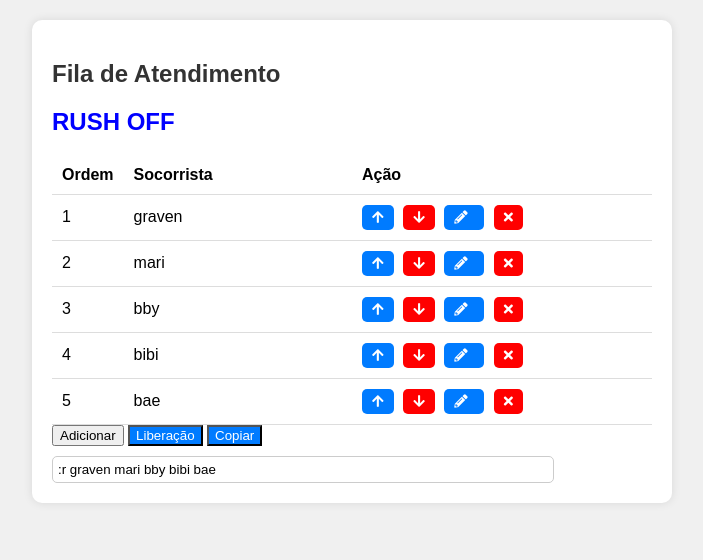
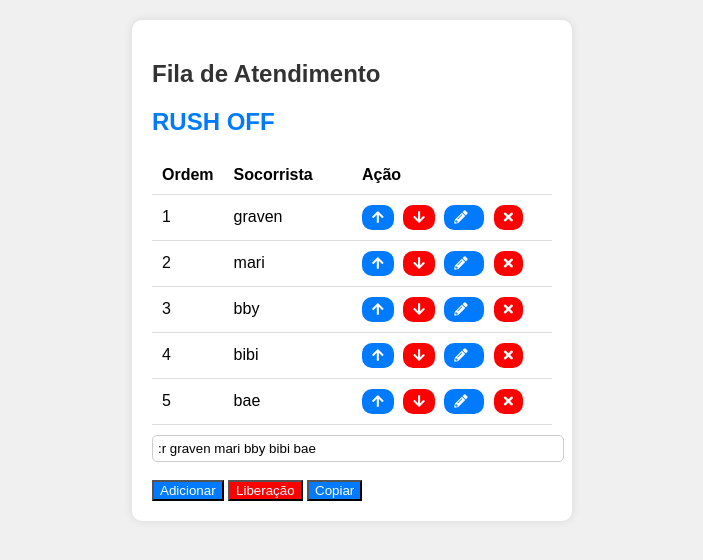
Before and after one commit to giordy28/hospital, a plain HTML site: page index.html in a window 1280 px wide. Shown: the whole page, without its empty margins (288-991 px from the left). Drawn offline with Linux system fonts and the light colour scheme.

Commit message:
Update index.html

```diff
--- a/index.html
+++ b/index.html
@@ -14,7 +14,7 @@
         padding: 0;
     }
     .container {
-        max-width: 600px;
+        max-width: 400px;
         margin: 20px auto;
         padding: 20px;
         background-color: #fff;
@@ -58,8 +58,12 @@
         background-color: #ff0000; /* Red color for delete button */
         color: #fff;
     }
+	.insert-btn {
+        background-color: #007bff; /* Blue color for insert button */
+        color: #fff;
+    }
     .move-bottom-btn {
-        background-color: #007bff; /* Blue color for move to bottom button */
+        background-color: #ff0000; /* Red color for move to bottom button */
         color: #fff;
     }
     .copy-btn {
@@ -68,7 +72,7 @@
     }
     .btn {
         border: none;
-        border-radius: 5px;
+        border-radius: 10px;
         padding: 5px 10px;
         cursor: pointer;
         margin-right: 5px;
@@ -82,7 +86,7 @@
     .list-names {
         margin-top: 10px;
         padding: 5px;
-        width: calc(100% - 110px);
+        width: calc(100%);
         border: 1px solid #ccc;
         border-radius: 5px;
         resize: none;
@@ -106,10 +110,10 @@
             <!-- List items will be dynamically added here -->
         </tbody>
     </table>
+    <input type="text" class="list-names" id="listNames" readonly><br><br>
     <button class="insert-btn" onclick="addNewName()">Adicionar</button>
     <button class="move-bottom-btn" onclick="moveFirstToBottom()">Liberação</button>
     <button class="copy-btn" onclick="copyNames()">Copiar</button>
-    <input type="text" class="list-names" id="listNames" readonly>
 </div>
 
 <script>
@@ -208,10 +212,10 @@
     const rushStatus = document.getElementById("rushStatus");
     if (names.length <= 4) {
         rushStatus.textContent = "RUSH ON";
-            rushStatus.style.color = "red";
+        rushStatus.style.color = "#ff0000";
     } else {
         rushStatus.textContent = "RUSH OFF";
-            rushStatus.style.color = "blue";
+        rushStatus.style.color = "#007bff";
     }
 }
 
```
Lines whose indentation alone changed are shown as unchanged.
